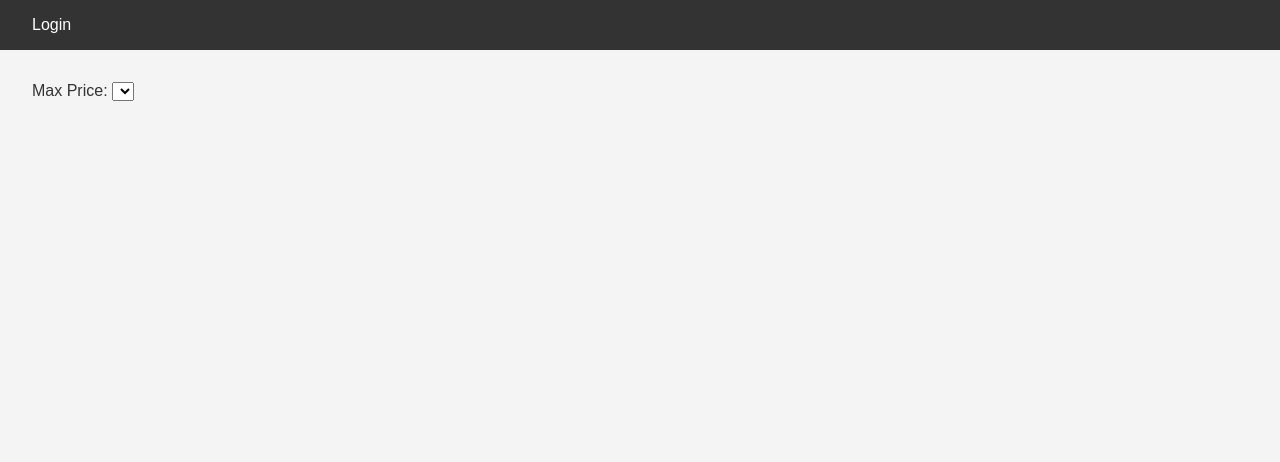
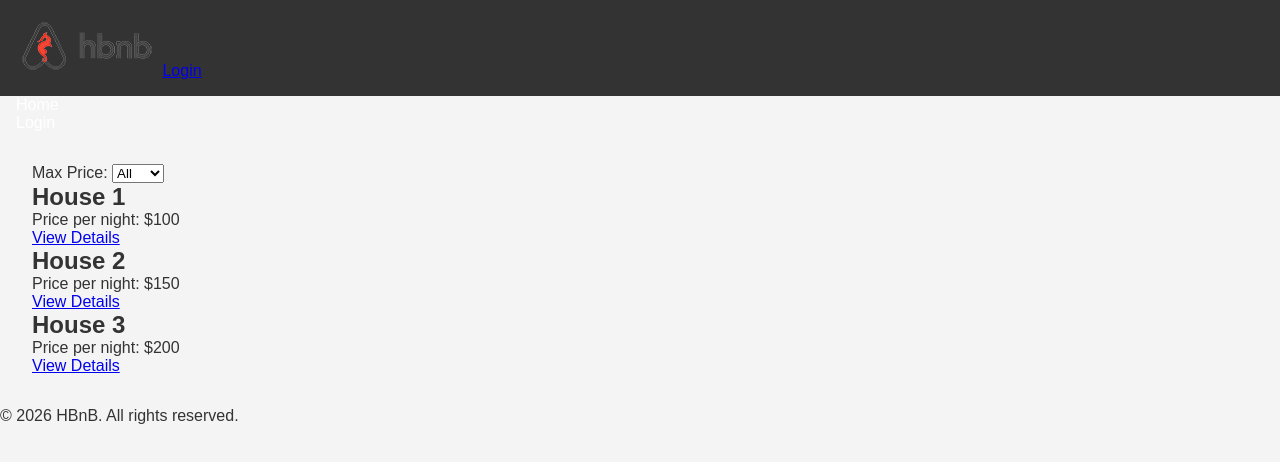
Before and after one commit to LucasZales/holbertonschool-hbnb, a plain HTML site: page part4/index.html in a window 1280 px wide. Drawn offline with Linux system fonts and the light colour scheme.

Commit message:
task modified index with task 0

```diff
--- a/part4/index.html
+++ b/part4/index.html
@@ -8,21 +8,53 @@
 </head>
 <body>
     <header>
+    <img src="images/logo.png" alt="HBnB Logo" class="logo">
+
+    <a href="login.html" class="login-button">Login</a>
+    </header>
+
     <nav>
-            <a href="login.html" id="login-link">Login</a>
+        <ul>
+            <li><a href="index.html">Home</a></li>
+            <li><a href="login.html">Login</a></li>
+        </ul>
     </nav>
-    </header>
+
     <main>
     <section id="filter">
         <label for="price-filter">Max Price:</label>
         <select id="price-filter">
-                <!-- Options will be populated dynamically -->
+            <option value="">All</option>
+            <option value="100">$100</option>
+            <option value="150">$150</option>
+            <option value="200">$200</option>
         </select>
     </section>
+
     <section id="places-list">
-            <!-- List of places will be populated dynamically -->
+        <article class="place-card">
+            <h2>House 1</h2>
+            <p>Price per night: $100</p>
+            <a href="place.html" class="details-button">View Details</a>
+        </article>
+
+        <article class="place-card">
+            <h2>House 2</h2>
+            <p>Price per night: $150</p>
+            <a href="place.html" class="details-button">View Details</a>
+        </article>
+
+        <article class="place-card">
+            <h2>House 3</h2>
+            <p>Price per night: $200</p>
+            <a href="place.html" class="details-button">View Details</a>
+        </article>
     </section>
     </main>
+    <footer>
+    <p>&copy; 2026 HBnB. All rights reserved.</p>
+    </footer>
+
     <script src="scripts.js"></script>
 </body>
 </html>
```
Also changed, not shown: part4/add_review.html (+15 -0 lines), part4/login.html (+1 -1 lines), part4/place.html (+15 -0 lines). Lines whose indentation alone changed are shown as unchanged.
